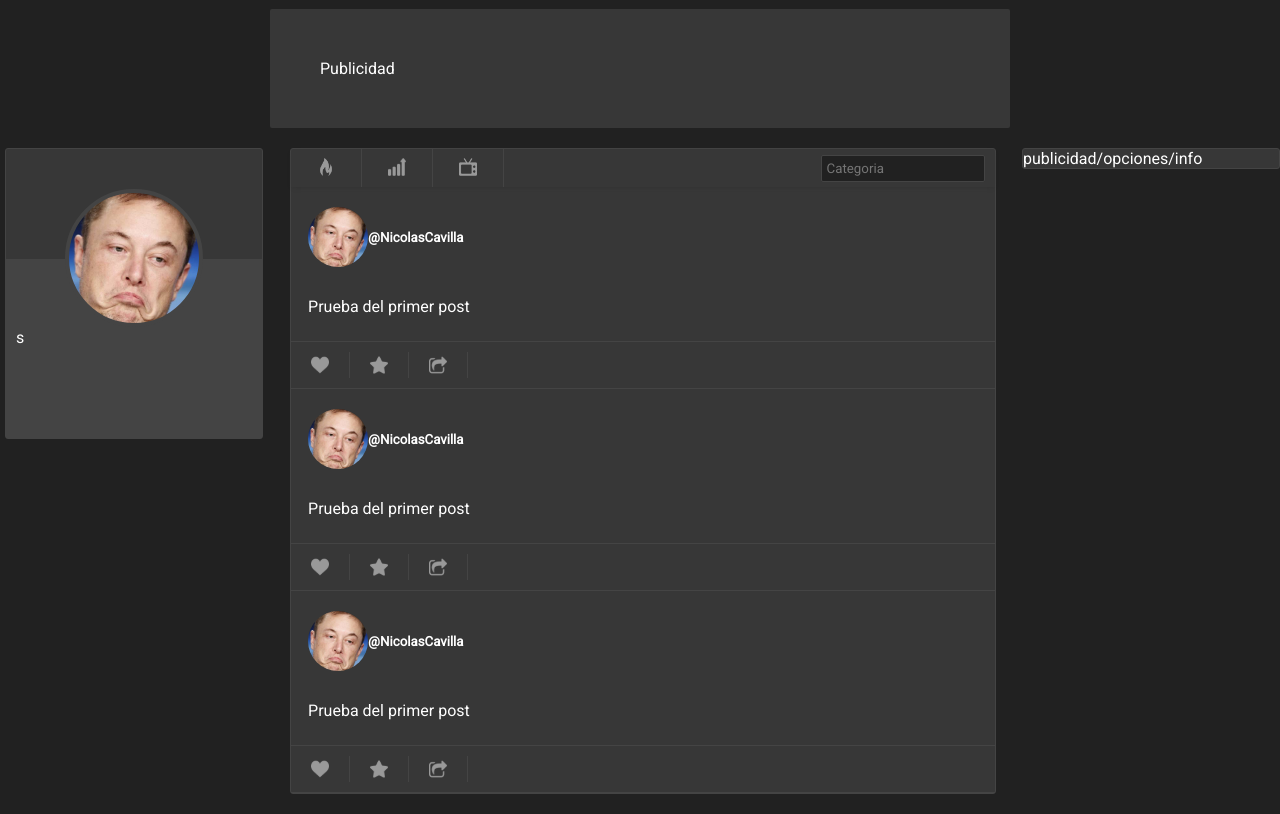
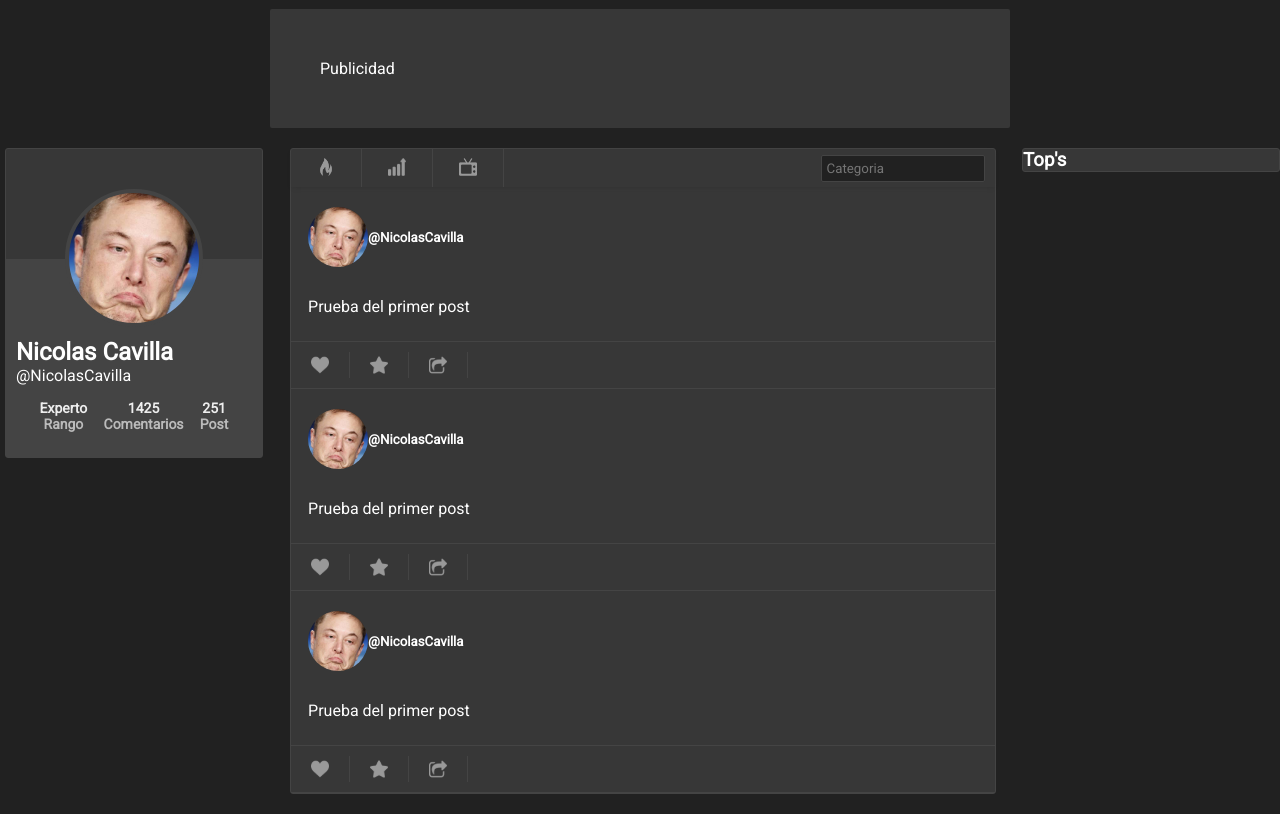
Before and after one commit to FranZoia6/foro-templates, a plain HTML site: page index.html in a window 1280 px wide. Shown: the part 71-885 px from the top of the page. Drawn offline with Linux system fonts and the light colour scheme.

Commit message:
opcion 1 de seccion del usuario en el home

```diff
--- a/css/estilos.css
+++ b/css/estilos.css
@@ -274,11 +274,7 @@ li{
 	width: 130px;
 }
 
-.datos-user{
-	border-top: solid 4px #444;
-}
-
-.portada-home, .datos-user{
+.portada-home{
 	height: 110px;
 }
 
@@ -289,5 +285,32 @@ li{
 
 .datos-user{
 	background: #444;
-	padding: 65px 10px 0 10px;
+	border-top: solid 4px #444;
+	padding: 65px 10px 25px 10px;
 }
+
+.name-home{
+	margin: 10px 0 10px 0;
+}
+
+.datos-home{
+	display: flex;
+	justify-content: space-between;
+	margin: auto;
+	margin-top: 15px;
+	width: 80%;
+}
+
+.dato-item p{
+	font-size: 14px;
+	font-weight: bold;
+	text-align: center;
+}
+
+.dato-item p:nth-child(1){
+	color: #eee;
+}
+
+.dato-item p:nth-child(2){
+	color: #bbb;
+}
--- a/index.html
+++ b/index.html
@@ -39,7 +39,24 @@
 					<div class="img-perfil"></div>
 				</div>
 				<div class="datos-user">
-					s
+					<div class="name-home">
+						<h2>Nicolas Cavilla</h2>
+						<p>@NicolasCavilla</p>
+					</div>
+					<div class="datos-home">
+						<div class="dato-item">
+							<p>Experto</p>
+							<p>Rango</p>
+						</div>
+						<div class="dato-item">
+							<p>1425</p>
+							<p>Comentarios</p>
+						</div>
+						<div class="dato-item">
+							<p>251</p>
+							<p>Post</p>
+						</div>
+					</div>
 				</div>
 			</section>
 			<section class="post-home">
@@ -51,11 +68,8 @@
 					</ul>
 					<input list="browsers" placeholder="Categoria">
 					<datalist id="browsers">
-					  <option value="Internet Explorer">
-					  <option value="Firefox">
-					  <option value="Google Chrome">
-					  <option value="Opera">
-					  <option value="Safari">
+					  <option value="Publicaciones">
+					  <option value="Preguntas">
 					</datalist>
 
 				</header>
@@ -136,7 +150,9 @@
 
 			</section>
 			<section class="opciones">
-				publicidad/opciones/info
+				<header>
+					<h3>Top's</h3>
+				</header>
 			</section>
 		</div>
 	</div>
```
